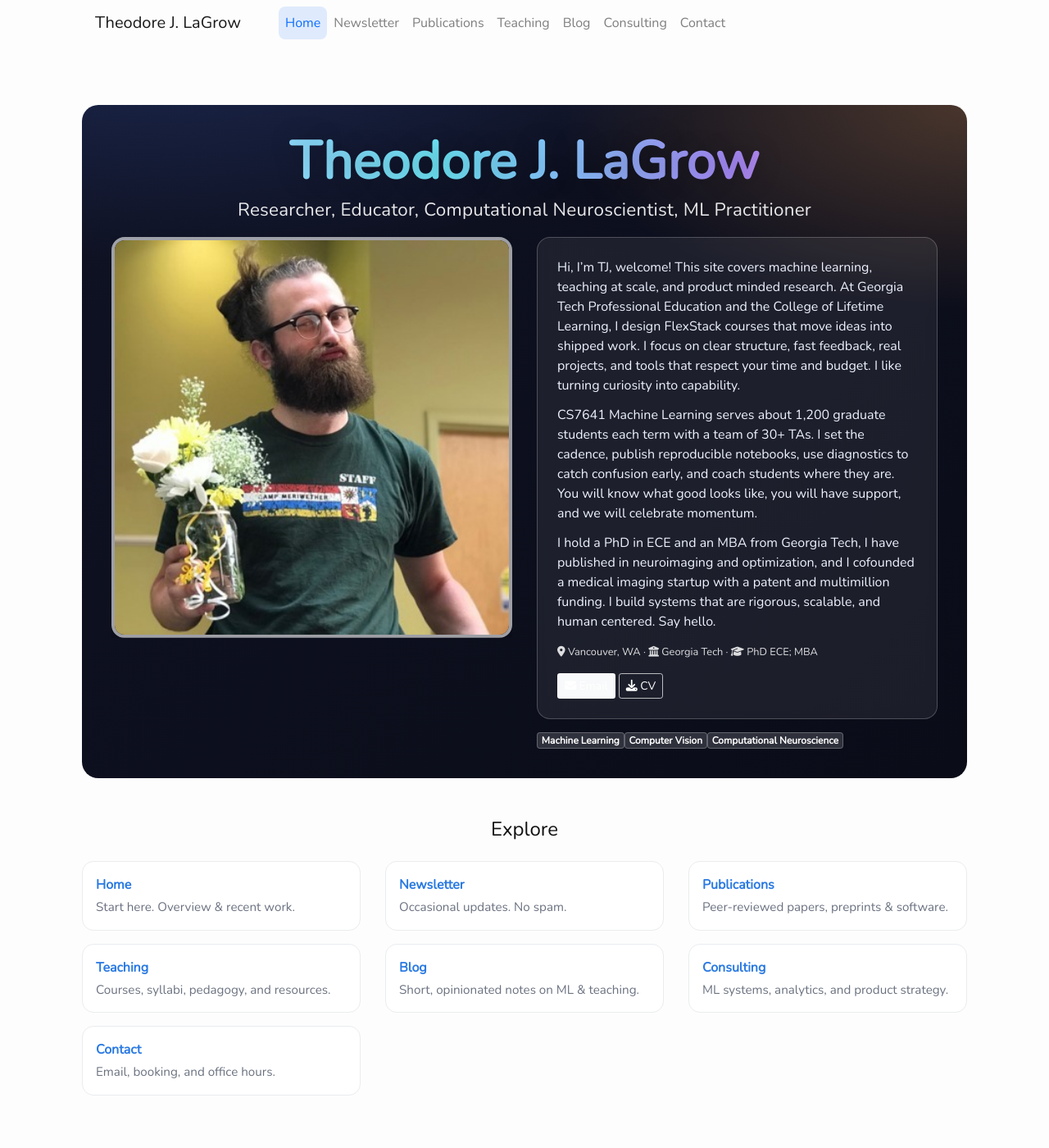
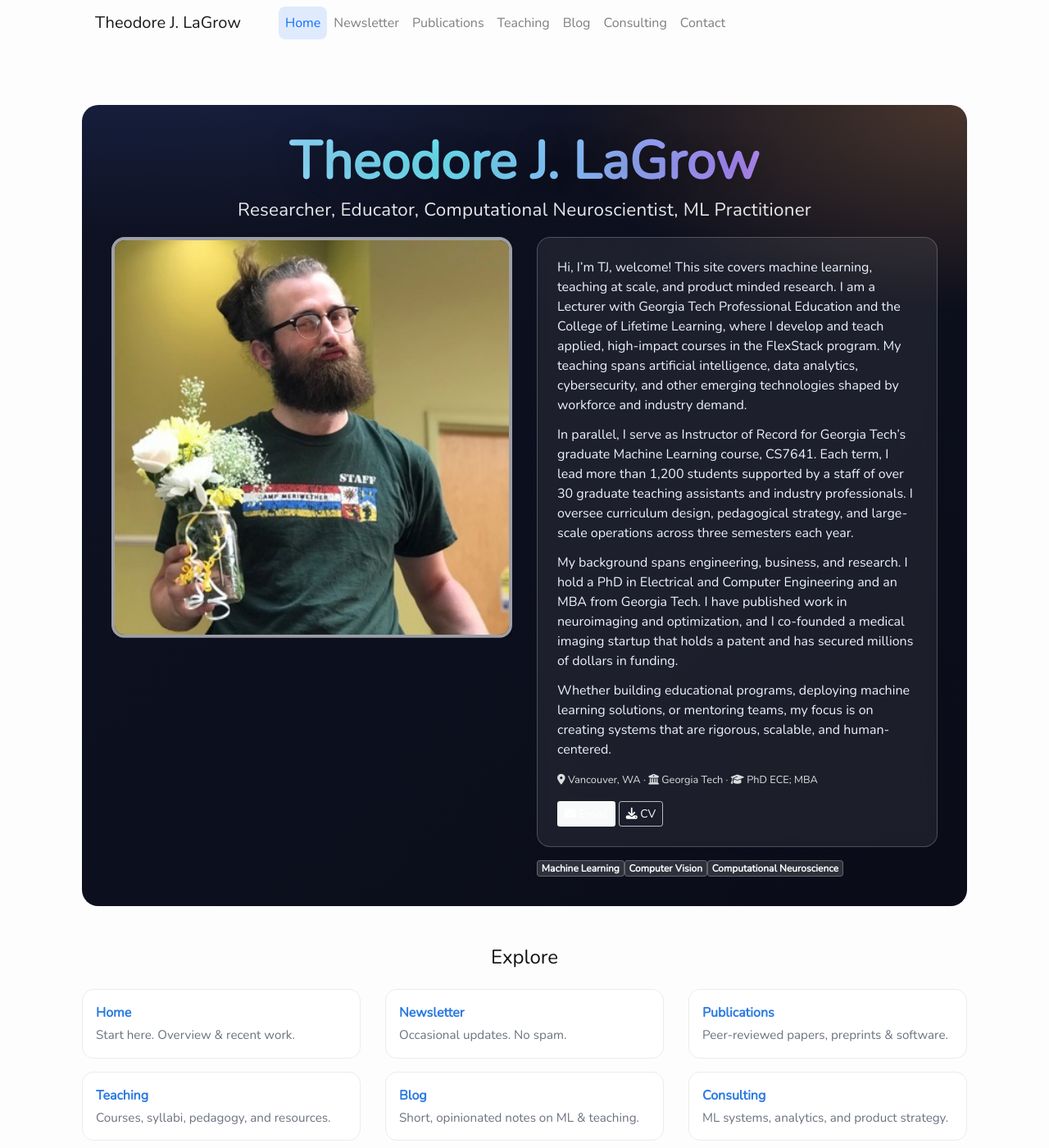
Before and after one commit to tjlagrow/tjlagrow.github.io, a Jekyll site: the page built from index.html, in a window 1280 px wide and 1400 px high. Shown: the whole window at 82% size. Built offline with Jekyll 4.4.1, drawn with Linux system fonts in a browser that asks for light colours; nearby versions of some CDN libraries; a style sheet for code colours, icons or effects is not loaded.

Commit message:
update intro

```diff
--- a/index.html
+++ b/index.html
@@ -116,9 +116,10 @@ portal:
       <!-- Welcome -->
       <div class="col-12 col-md-6">
         <div class="about-card p-4 soft">
-          <p><strong>Hi, I’m TJ, welcome!</strong> This site covers machine learning, teaching at scale, and product minded research. At Georgia Tech Professional Education and the College of Lifetime Learning, I design FlexStack courses that move ideas into shipped work. I focus on clear structure, fast feedback, real projects, and tools that respect your time and budget. I like turning curiosity into capability.</p>
-          <p><strong>CS7641 Machine Learning</strong> serves about <strong>1,200</strong> graduate students each term with a team of <strong>30+ TAs</strong>. I set the cadence, publish reproducible notebooks, use diagnostics to catch confusion early, and coach students where they are. You will know what good looks like, you will have support, and we will celebrate momentum.</p>
-          <p class="mb-0">I hold a <strong>PhD in ECE</strong> and an <strong>MBA</strong> from Georgia Tech, I have published in neuroimaging and optimization, and I cofounded a medical imaging startup with a patent and multimillion funding. I build systems that are <strong>rigorous</strong>, <strong>scalable</strong>, and <strong>human centered</strong>. Say hello.</p>
+          <p><strong>Hi, I’m TJ, welcome!</strong> This site covers machine learning, teaching at scale, and product minded research. I am a Lecturer with Georgia Tech Professional Education and the College of Lifetime Learning, where I develop and teach applied, high-impact courses in the FlexStack program. My teaching spans artificial intelligence, data analytics, cybersecurity, and other emerging technologies shaped by workforce and industry demand.</p>
+          <p>In parallel, I serve as Instructor of Record for Georgia Tech’s graduate Machine Learning course, CS7641. Each term, I lead more than 1,200 students supported by a staff of over 30 graduate teaching assistants and industry professionals. I oversee curriculum design, pedagogical strategy, and large-scale operations across three semesters each year.</p>
+          <p>My background spans engineering, business, and research. I hold a PhD in Electrical and Computer Engineering and an MBA from Georgia Tech. I have published work in neuroimaging and optimization, and I co-founded a medical imaging startup that holds a patent and has secured millions of dollars in funding.</p>
+          <p>Whether building educational programs, deploying machine learning solutions, or mentoring teams, my focus is on creating systems that are rigorous, scalable, and human-centered.</p>
 
           <div class="small mt-3">
             <i class="fa fa-map-marker"></i> Vancouver, WA ·
```
